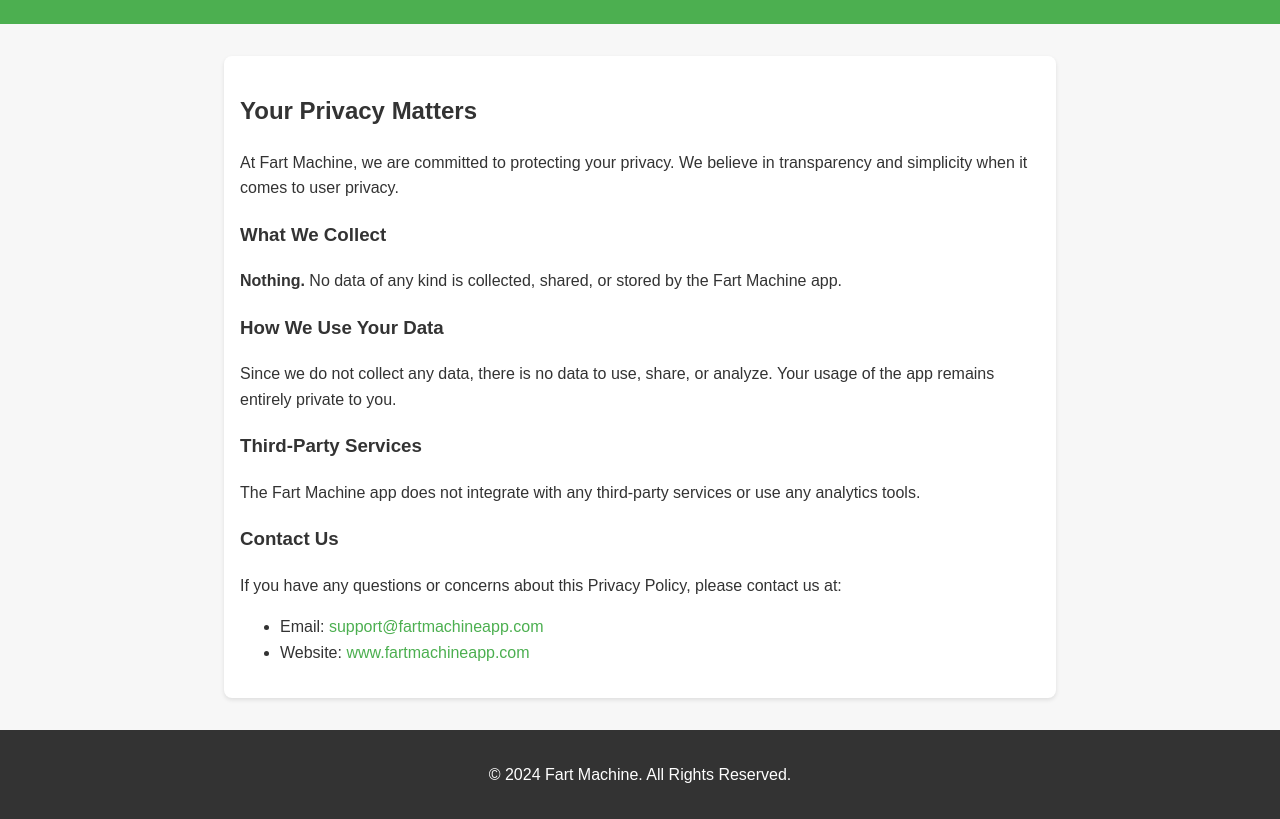
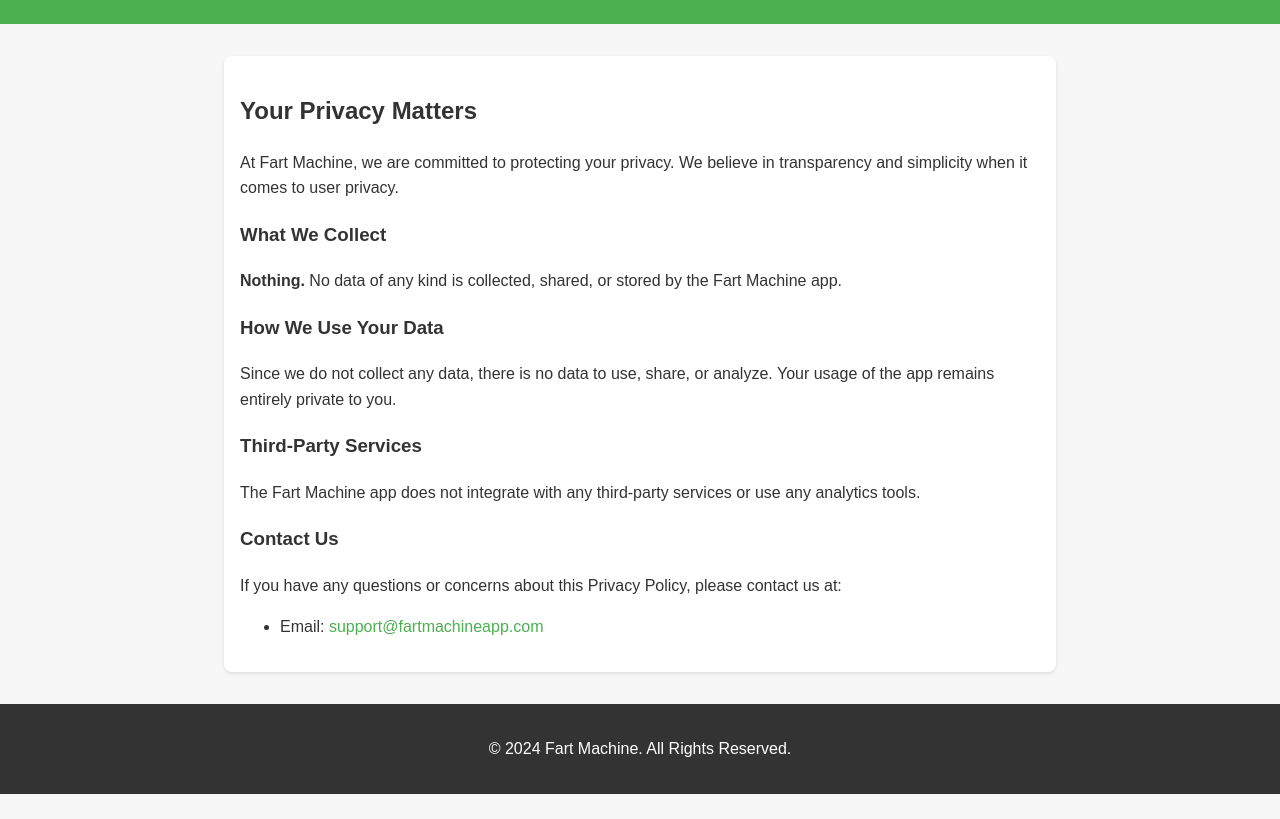
Before and after one commit to joeiphone08/FartMachineSupport, a plain HTML site: page privacy_policy.html in a window 1280 px wide. Shown: the part 81-900 px from the top of the page. After the commit the page ends 875 px from the top, so only its background shows below. Drawn offline with Linux system fonts and the light colour scheme.

```diff
--- a/privacy_policy.html
+++ b/privacy_policy.html
@@ -84,7 +84,6 @@
         </p>
         <ul>
             <li>Email: <a href="mailto:support@fartmachineapp.com">support@fartmachineapp.com</a></li>
-            <li>Website: <a href="https://www.fartmachineapp.com">www.fartmachineapp.com</a></li>
         </ul>
     </div>
 
```
